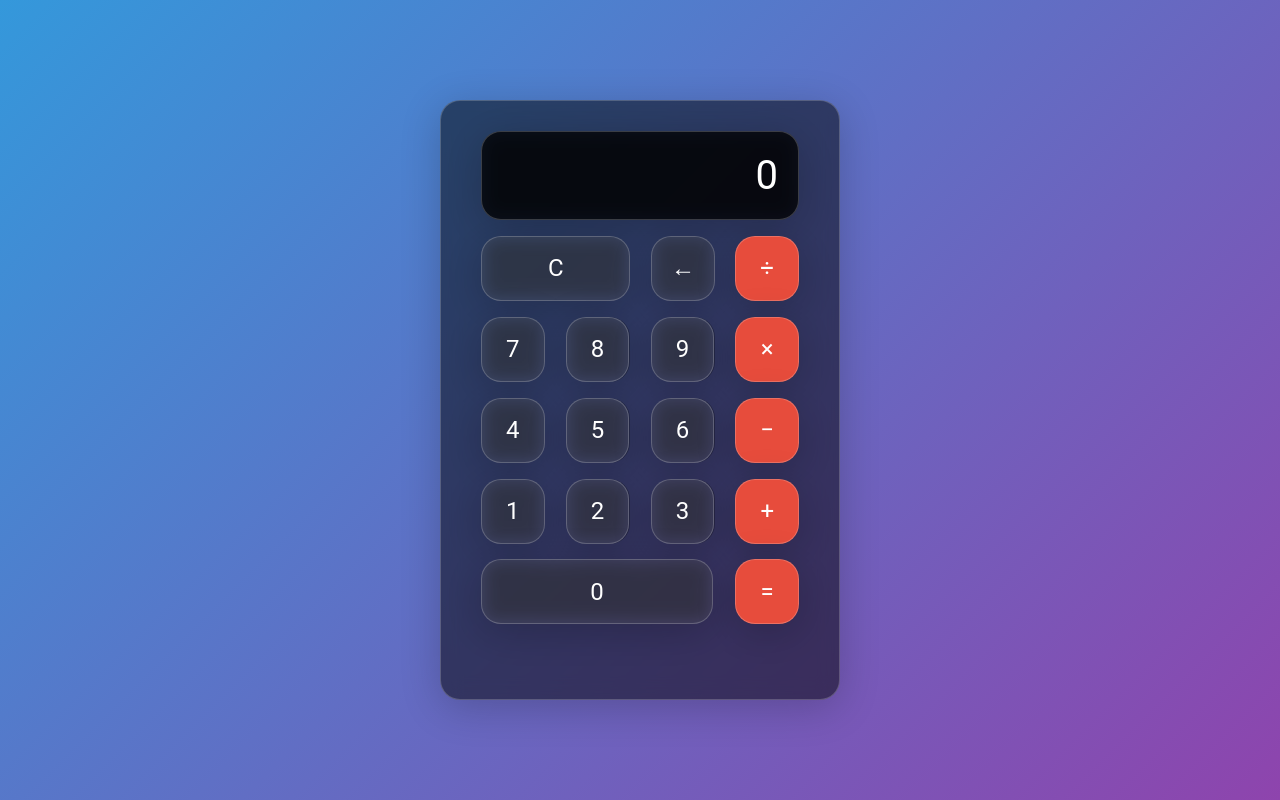
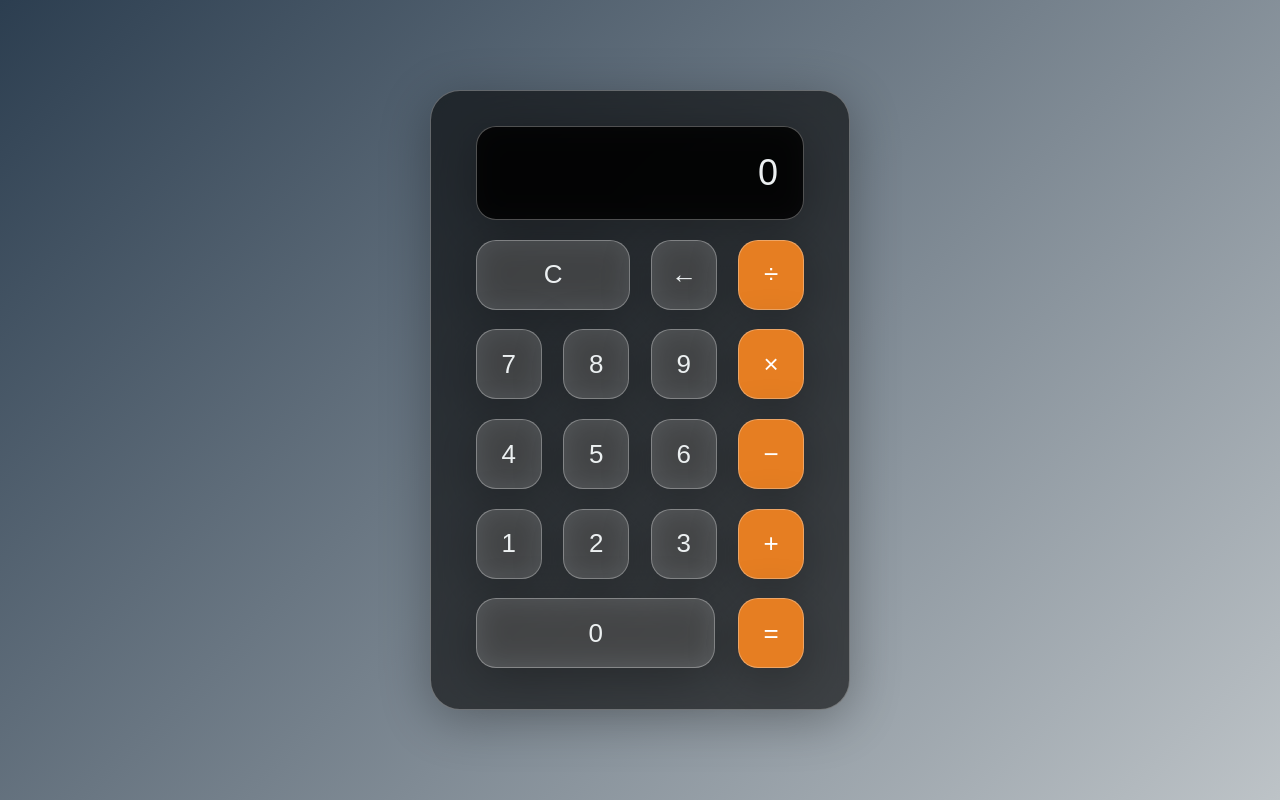
Before and after one commit to Johnvesslyalti/calculator-app.github.io, a plain HTML site: page index.html in a window 1280 px wide. Drawn offline with Linux system fonts and the light colour scheme.

Commit message:
Update style.css

```diff
--- a/style.css
+++ b/style.css
@@ -11,71 +11,72 @@ html {
 }
 body {
     align-items: center;
-    background: linear-gradient(135deg, #3498db, #8e44ad);
+    background: linear-gradient(135deg, #2c3e50, #bdc3c7);
     display: flex;
-    font-family: 'Roboto', sans-serif;
-    font-display: swap;
+    font-family: 'Poppins', sans-serif;
     height: 100%;
     justify-content: center;
-    color: white;
+    color: #ecf0f1;
 }
 .wrapper {
-    backdrop-filter: blur(10px);
-    -webkit-backdrop-filter: blur(10px);
-    border-radius: 20px;
-    box-shadow: 0 8px 40px rgba(0, 0, 0, 0.2);
+    backdrop-filter: blur(15px);
+    -webkit-backdrop-filter: blur(15px);
+    border-radius: 30px;
+    box-shadow: 0 10px 50px rgba(0, 0, 0, 0.3);
     color: white;
-    background: rgba(0, 0, 0, 0.5);
-    border: 1px solid rgba(255, 255, 255, 0.2);
-    flex-basis: 400px;
-    height: 600px;
-    padding: 30px 40px;
+    background: rgba(0, 0, 0, 0.6);
+    border: 1px solid rgba(255, 255, 255, 0.3);
+    flex-basis: 420px;
+    height: 620px;
+    padding: 35px 45px;
 }
 .screen {
-    backdrop-filter: blur(10px);
-    -webkit-backdrop-filter: blur(10px);
-    background: rgba(0, 0, 0, 0.7);
-    border: 1px solid rgba(255, 255, 255, 0.2);
+    backdrop-filter: blur(15px);
+    -webkit-backdrop-filter: blur(15px);
+    background: rgba(0, 0, 0, 0.8);
+    border: 1px solid rgba(255, 255, 255, 0.3);
     border-radius: 20px;
-    box-shadow: 0 8px 40px rgba(0, 0, 0, 0.2);
-    color: white;
-    font-size: 40px;
+    box-shadow: 0 10px 50px rgba(0, 0, 0, 0.3);
+    color: #ecf0f1;
+    font-size: 36px;
     overflow: auto;
-    padding: 20px;
+    padding: 25px;
     text-align: right;
     width: 100%;
 }
 .calc-button-row {
     display: flex;
     justify-content: space-between;
-    margin: 5% 0;
+    margin: 6% 0;
 }
 .calc-button {
-    backdrop-filter: blur(10px);
-    -webkit-backdrop-filter: blur(10px);
-    background: rgba(255, 255, 255, 0.1);
-    border: 1px solid rgba(255, 255, 255, 0.2);
+    backdrop-filter: blur(15px);
+    -webkit-backdrop-filter: blur(15px);
+    background: rgba(255, 255, 255, 0.2);
+    border: 1px solid rgba(255, 255, 255, 0.3);
     border-radius: 20px;
-    box-shadow: 0 8px 40px rgba(0, 0, 0, 0.2);
-    color: white;
+    box-shadow: 0 10px 50px rgba(0, 0, 0, 0.3);
+    color: #ecf0f1;
     flex-basis: 20%;
     font-family: inherit;
-    font-size: 24px;
-    height: 65px;
-    transition: background-color 0.3s, color 0.3s;
+    font-size: 26px;
+    height: 70px;
+    transition: background-color 0.4s, color 0.4s, transform 0.2s;
 }
 .calc-button:last-child {
-    background: #e74c3c;
+    background: #e67e22;
     color: white;
 }
 .calc-button:hover {
-    background-color: rgba(255, 255, 255, 0.2);
+    background-color: rgba(255, 255, 255, 0.3);
+    transform: scale(1.05);
 }
 .calc-button:active {
-    background-color: #34495e;
+    background-color: #7f8c8d;
+    transform: scale(0.95);
 }
 .calc-button:last-child:hover {
-    background-color: #c0392b;
+    background-color: #d35400;
     color: white;
 }
 .double {
```
